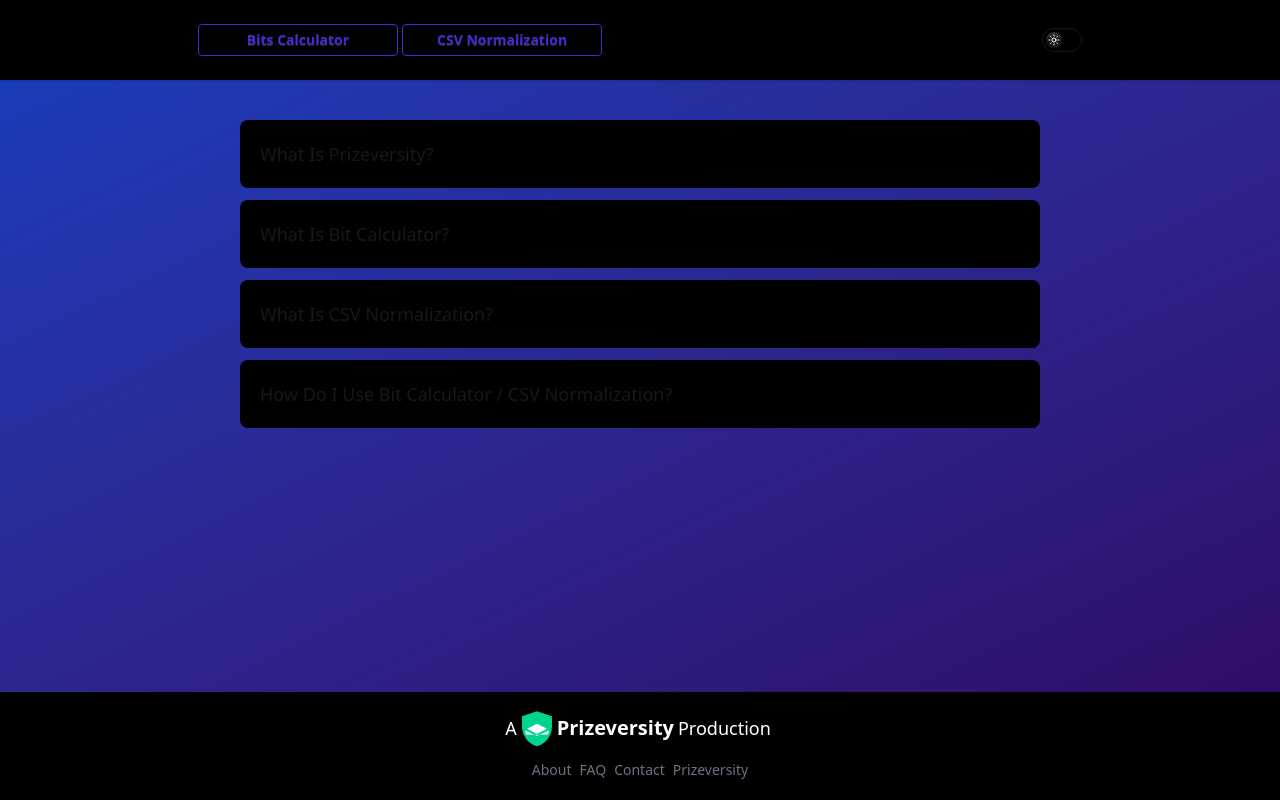
After one commit to Rsb23/Prizeversity-Bits-Calculation-Integration, a Django app: page /faq/ in a window 1280 px wide. The commit adds this page. Run offline with Django 5.2, Linux system fonts and the light colour scheme; some libraries are stand-ins or nearby versions.

Commit message:
feat/refactor: added html for new views, tested basic javascript button activation, static files folder restructuring

```diff
--- /dev/null
+++ b/prizeversity_bits_integration/bit_calculator/static/bit_calculator/input_checking.js
@@ -0,0 +1,25 @@
+// this file contains a bunch of functions that can be used for
+// individually checking whether the generate button can be enabled
+
+function fileInput() {
+
+}
+
+function CRNInput() {
+
+}
+
+function weeklyBitRewards() {
+
+}
+
+function atLeastOneCalcCriteria() {
+
+}
+
+function checkAll() {
+    fileInput();
+    CRNInput();
+    weeklyBitRewards();
+    atLeastOneCalcCriteria();
+}
--- /dev/null
+++ b/prizeversity_bits_integration/bit_calculator/static/bit_calculator/populate_files.js
@@ -0,0 +1,3 @@
+// this file contains functions that connect with the
+// Django ORM DB to query the database for uploaded files,
+// generated files, CRN data
--- a/prizeversity_bits_integration/bit_calculator/static/css/dist/styles.css
+++ b/prizeversity_bits_integration/bit_calculator/static/css/dist/styles.css
@@ -1151,9 +1151,6 @@
       }
     }
   }
-  .mt-1 {
-    margin-top: calc(var(--spacing) * 1);
-  }
   .mb-1 {
     margin-bottom: calc(var(--spacing) * 1);
   }
--- a/prizeversity_bits_integration/bit_calculator/templates/base.html
+++ b/prizeversity_bits_integration/bit_calculator/templates/base.html
@@ -1,4 +1,5 @@
 {% load static tailwind_tags %}
+{% load static %}
 <!DOCTYPE html>
 <html lang="en">
 
@@ -10,6 +11,7 @@
     <!-- PROD: {% tailwind_preload_css %} -->
     {% tailwind_css %}
     <link rel="stylesheet" href="https://cdnjs.cloudflare.com/ajax/libs/font-awesome/4.7.0/css/font-awesome.min.css">
+    <script src="{% static 'bit_calculator/input_checking.js' %}"></script>
 </head>
 
 <body class="flex flex-col min-h-screen">
@@ -70,7 +72,8 @@
                 <p class="self-center text-center text-lg px-1">Production</p>
             </section>
             <section class="flex flex-row">
-                <a href="" class="text-sm text-gray-500 p-1">About</a>
+                <a href="{% url 'about' %}" class="text-sm text-gray-500 p-1">About</a>
+                <a href="{% url 'faq' %}" class="text-sm text-gray-500 p-1">FAQ</a>
                 <a href="" class="text-sm text-gray-500 p-1">Contact</a>
                 <a href="https://www.prizeversity.com/" target="_blank"
                     class="text-sm text-gray-500 p-1">Prizeversity</a>
--- /dev/null
+++ b/prizeversity_bits_integration/bit_calculator/templates/faq.html
@@ -0,0 +1,38 @@
+{% extends "base.html" %}
+{% block title %}FAQ{% endblock title %}
+{% block bits_calculator_btn %}
+<a href="{% url 'index' %}" class="btn btn-outline btn-primary w-50 h-8 text-sm rounded-l">Bits
+    Calculator</a>
+{% endblock bits_calculator_btn %}
+{% block csv_normalization_btn %}
+<a href="{% url 'csv' %}" class="btn btn-outline btn-primary w-50 h-8 text-sm rounded-l">CSV
+    Normalization</a>
+{% endblock csv_normalization_btn %}
+{% block content %}
+<div class="flex flex-col justify-center gap-y-2">
+    <div class="card bg-black p-5 mb-1 self-center w-200">
+        <h1 class="text-lg">
+            What Is Prizeversity?
+        </h1>
+        <p></p>
+    </div>
+    <div class="card bg-black p-5 mb-1 self-center w-200">
+        <h1 class="text-lg">
+            What Is Bit Calculator?
+        </h1>
+        <p></p>
+    </div>
+    <div class="card bg-black p-5 mb-1 self-center w-200">
+        <h1 class="text-lg">
+            What Is CSV Normalization?
+        </h1>
+        <p></p>
+    </div>
+    <div class="card bg-black p-5 mb-1 self-center w-200">
+        <h1 class="text-lg">
+            How Do I Use Bit Calculator / CSV Normalization?
+        </h1>
+        <p></p>
+    </div>
+</div>
+{% endblock content %}
--- a/prizeversity_bits_integration/bit_calculator/templates/index.html
+++ b/prizeversity_bits_integration/bit_calculator/templates/index.html
@@ -70,11 +70,11 @@
             </div>
         </div>
     </div>
-    <button class="btn bg-orange-700 w-80 h-10 self-center text-center mt-1 mb-5">Generate</button>
+    <button class="btn bg-orange-700 w-80 h-10 self-center text-center mb-5" onclick="myFunction()">Generate</button>
     <div class="flex flex-row justify-center gap-x-2">
         <div class="card bg-black p-5 mb-1 self-center w-200">
             <div class="flex flex-col">
-                <p class="text-base self-center text-center font-bold">Previous Uploads</p>
+                <p class="text-base self-center text-center font-bold">Uploaded Files</p>
                 <ul class="h-48 p-2 text-sm text-body font-medium overflow-y-scroll"
                     aria-labelledby="dropdownUsersButton">
                     <li>
@@ -96,7 +96,7 @@
         </div>
         <div class="card bg-black p-5 mb-1 self-center w-200">
             <div class="flex flex-col">
-                <p class="text-base self-center text-center font-bold">Previous Downloads</p>
+                <p class="text-base self-center text-center font-bold">Generated Files</p>
                 <ul class="h-48 p-2 text-sm text-body font-medium overflow-y-scroll"
                     aria-labelledby="dropdownUsersButton">
                     <li>
```
Also changed, not shown: prizeversity_bits_integration/bit_calculator/templates/about.html (added, +17 -0 lines).
